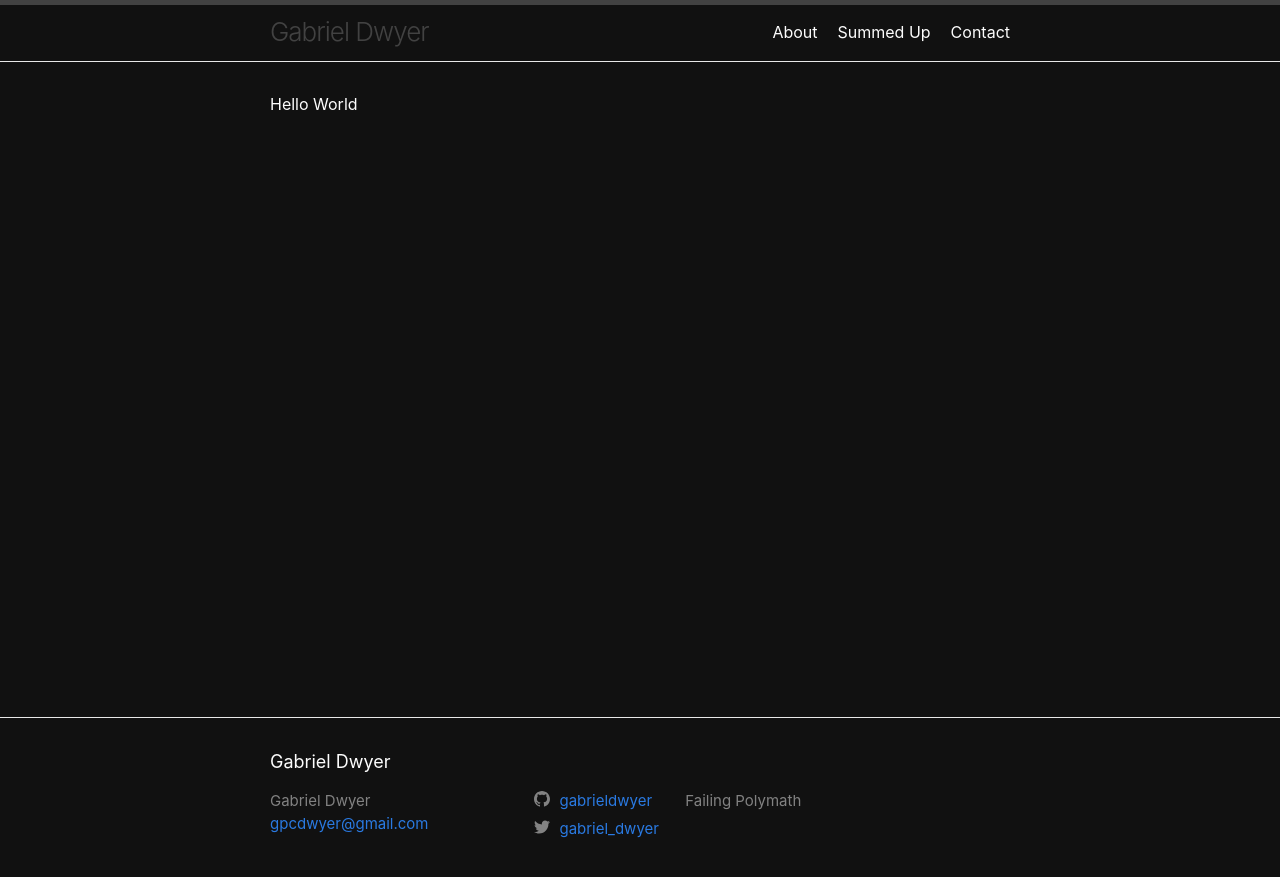
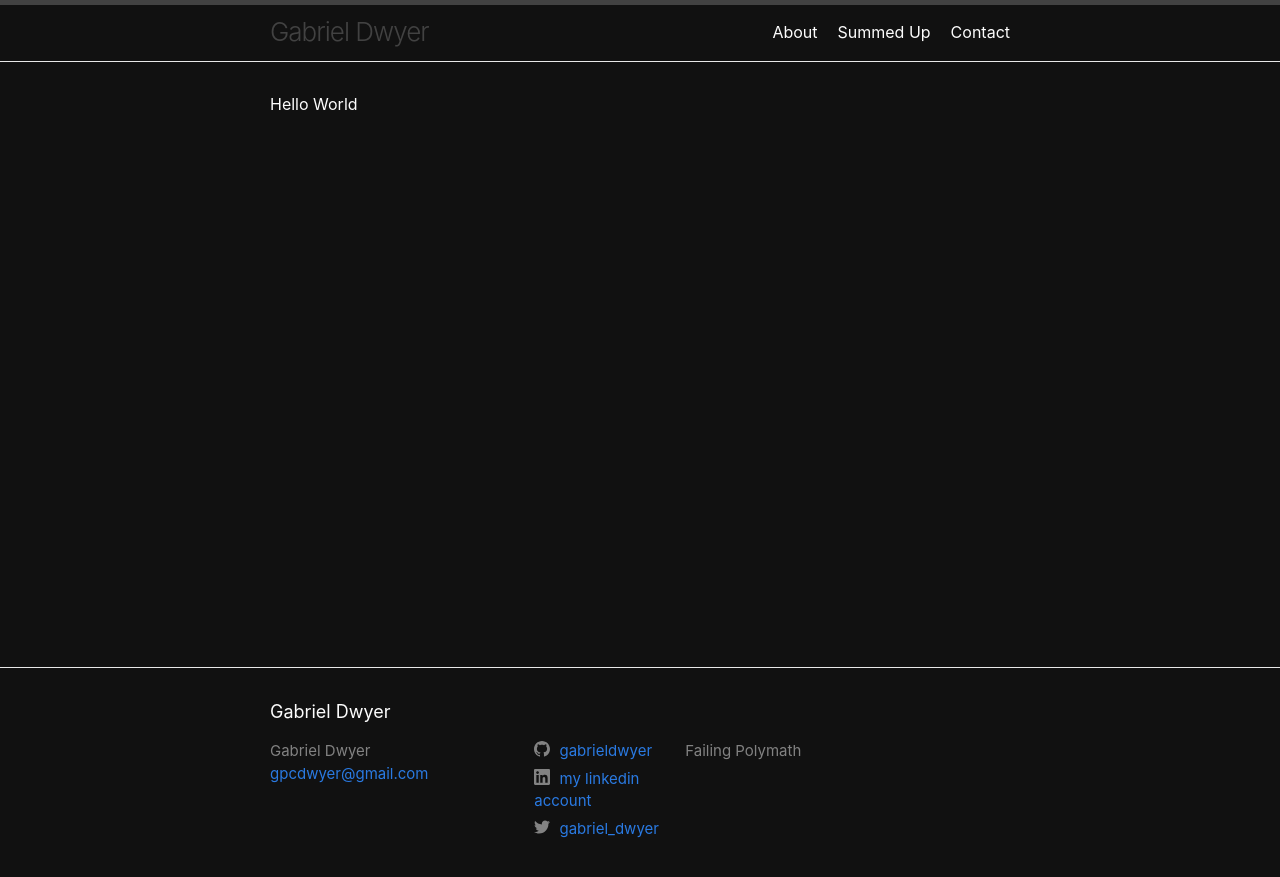
Before and after one commit to gabrieldwyer/gabrieldwyer.github.io, a Jekyll site: the page built from index.md, in a window 1280 px wide. Shown: the top 877 px of the page. Built offline with Jekyll 4.4.1, drawn with Linux system fonts in a browser that asks for light colours.

Commit message:
Added LinkedIn Default

```diff
--- a/_config.yml
+++ b/_config.yml
@@ -21,6 +21,7 @@ baseurl: "" # the subpath of your site, e.g. /blog
 url: "" # the base hostname & protocol for your site, e.g. http://example.com
 twitter_username: gabriel_dwyer
 github_username:  gabrieldwyer
+linkedin_username: my linkedin account
 
 # Build settings
 markdown: kramdown
```
